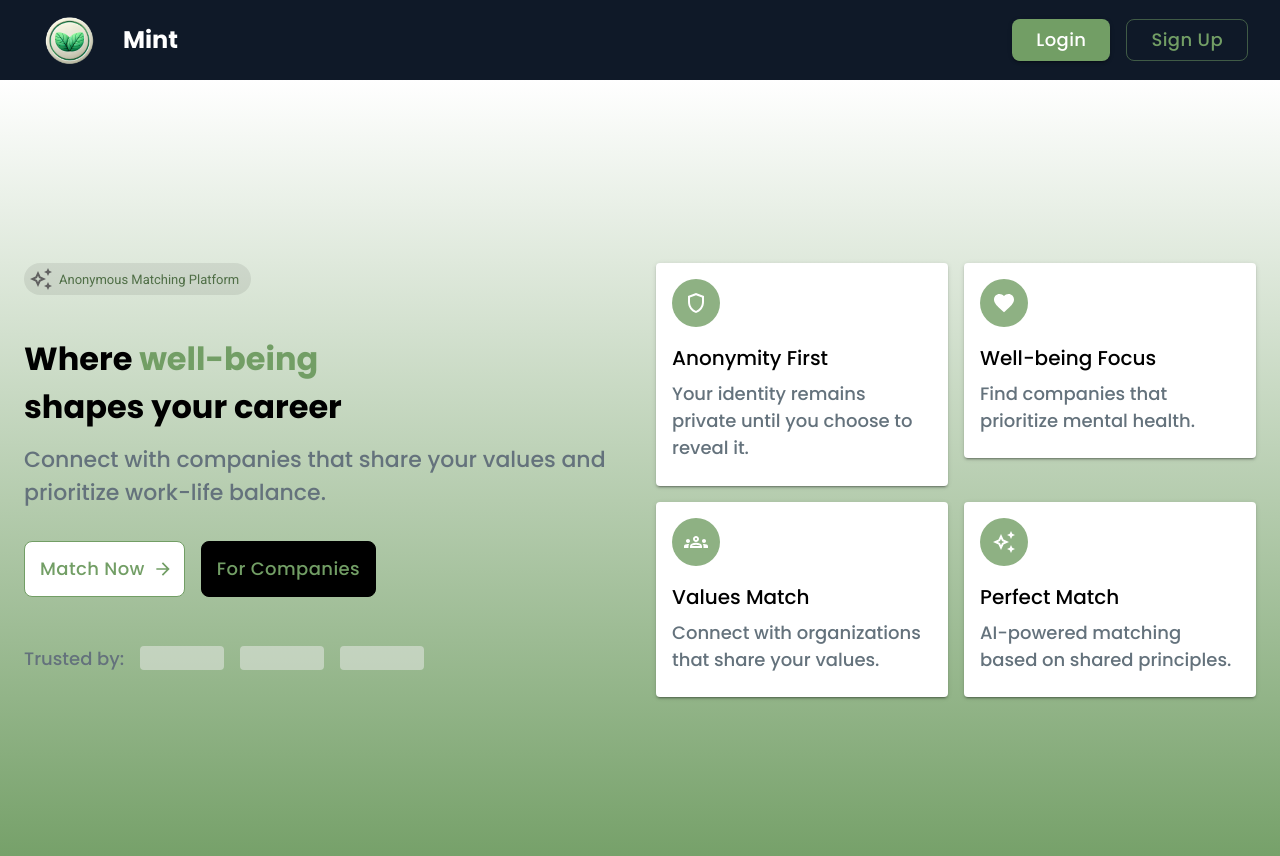
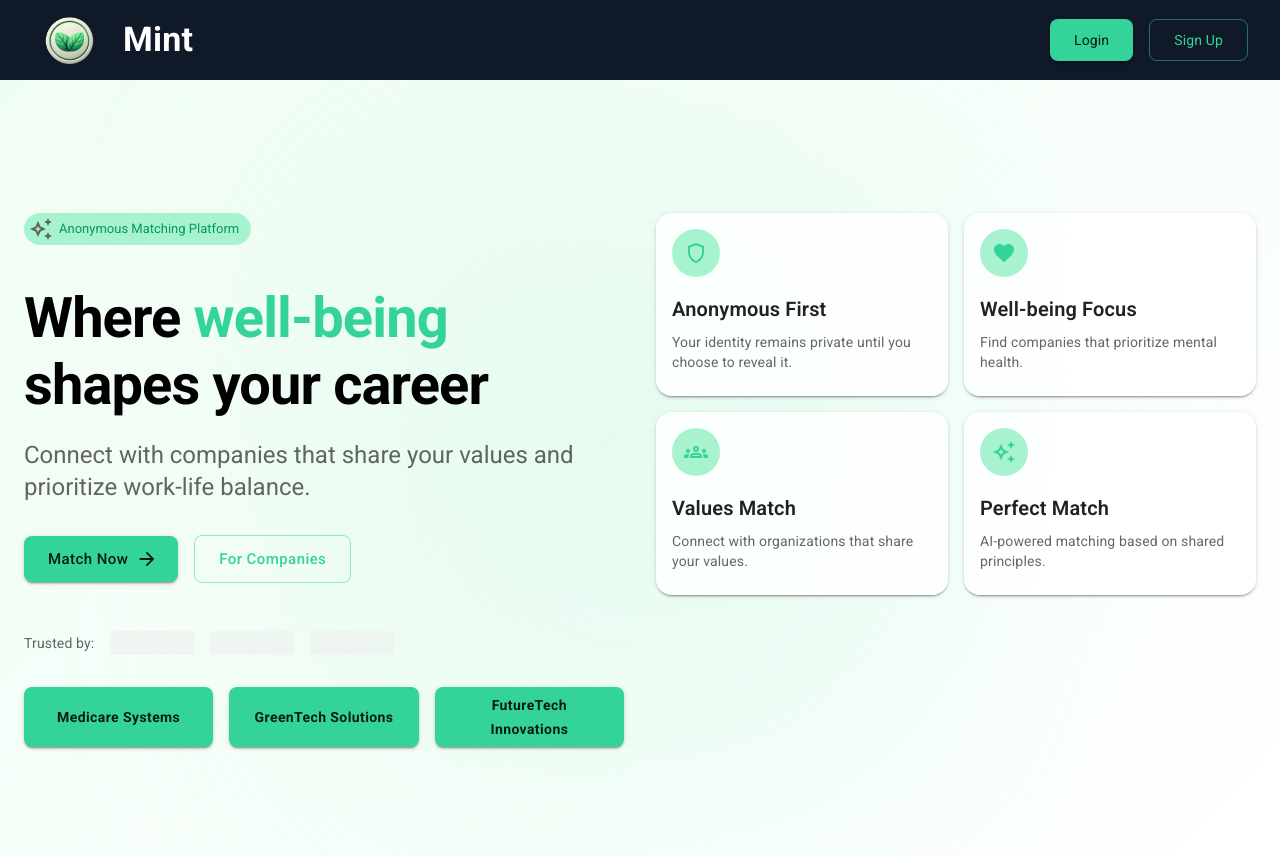
Before and after one commit to J24-Cobalt/front-end, a React (Vite) app: page / in a window 1280 px wide. Shown: the top 856 px of the page. Built offline with nearby package versions, Linux system fonts and the light colour scheme.

Commit message:
fix/smallchange

```diff
--- a/src/features/landingPage/LandingPage.tsx
+++ b/src/features/landingPage/LandingPage.tsx
@@ -1,23 +1,67 @@
 import {
   Box,
+  Button,
   Card,
   CardContent,
   Container,
   Grid,
   Typography,
   ThemeProvider,
+  createTheme,
   Chip,
-} from '@mui/material';
-import Navbar from '@features/navbar/Navbar';
+} from "@mui/material";
+import Navbar from "@features/navbar/Navbar";
 import {
   ShieldOutlined,
   FavoriteOutlined,
   GroupsOutlined,
   AutoAwesomeOutlined,
   ArrowForwardOutlined,
-} from '@mui/icons-material';
-import theme from '../../app/styles/theme';
-import AppButton from '../ui/AppButton';
+} from "@mui/icons-material";
+
+// Create a custom theme with mint colors
+const theme = createTheme({
+  palette: {
+    primary: {
+      main: "#34d399", // emerald-400
+      light: "#a7f3d0", // emerald-200
+      dark: "#059669", // emerald-600
+    },
+    background: {
+      default: "#f0fdf4", // emerald-50
+    },
+  },
+  typography: {
+    h1: {
+      fontSize: "3.5rem",
+      fontWeight: 700,
+      lineHeight: 1.2,
+    },
+    h6: {
+      fontWeight: 600,
+    },
+  },
+  components: {
+    MuiButton: {
+      styleOverrides: {
+        root: {
+          borderRadius: "8px",
+          padding: "10px 24px",
+          textTransform: "none",
+        },
+      },
+    },
+    MuiCard: {
+      styleOverrides: {
+        root: {
+          borderRadius: "16px",
+          background: "rgba(255, 255, 255, 0.8)",
+          backdropFilter: "blur(10px)",
+        },
+      },
+    },
+  },
+});
 
 interface FeatureCardProps {
   icon: React.ElementType;
@@ -32,15 +76,15 @@ const FeatureCard = ({ icon: Icon, title, description }: FeatureCardProps) => (
         sx={{
           width: 48,
           height: 48,
-          borderRadius: '50%',
-          bgcolor: 'primary.light',
-          display: 'flex',
-          alignItems: 'center',
-          justifyContent: 'center',
+          borderRadius: "50%",
+          bgcolor: "primary.light",
+          display: "flex",
+          alignItems: "center",
+          justifyContent: "center",
           mb: 2,
         }}
       >
-        <Icon sx={{ color: 'white' }} />
+        <Icon sx={{ color: "primary.main" }} />
       </Box>
       <Typography variant="h6" gutterBottom>
         {title}
@@ -56,23 +100,24 @@ const LandingPage = () => {
   const features = [
     {
       icon: ShieldOutlined,
-      title: 'Anonymity First',
-      description: 'Your identity remains private until you choose to reveal it.',
+      title: "Anonymous First",
+      description:
+        "Your identity remains private until you choose to reveal it.",
     },
     {
       icon: FavoriteOutlined,
-      title: 'Well-being Focus',
-      description: 'Find companies that prioritize mental health.',
+      title: "Well-being Focus",
+      description: "Find companies that prioritize mental health.",
     },
     {
       icon: GroupsOutlined,
-      title: 'Values Match',
-      description: 'Connect with organizations that share your values.',
+      title: "Values Match",
+      description: "Connect with organizations that share your values.",
     },
     {
       icon: AutoAwesomeOutlined,
-      title: 'Perfect Match',
-      description: 'AI-powered matching based on shared principles.',
+      title: "Perfect Match",
+      description: "AI-powered matching based on shared principles.",
     },
   ];
 
@@ -81,58 +126,30 @@ const LandingPage = () => {
       <Navbar />
       <Box
         sx={{
-          minHeight: '100vh',
-          background: `linear-gradient(360deg, ${theme.palette.primary.main}, white)`,
-          display: 'flex',
-          alignItems: 'center',
-          position: 'relative',
-          overflow: 'hidden',
+          minHeight: "100vh",
+          background: `linear-gradient(135deg, ${theme.palette.background.default}, white)`,
+          display: "flex",
+          alignItems: "center",
+          position: "relative",
+          overflow: "hidden",
         }}
       >
-        {/* Main background blur circle */}
+        {/* Background blur circle */}
         <Box
           sx={{
-            position: 'absolute',
-            top: '50%',
-            left: '50%',
-            transform: 'translate(-50%, -50%)',
-            width: '800px',
-            height: '800px',
+            position: "absolute",
+            top: "50%",
+            left: "50%",
+            transform: "translate(-50%, -50%)",
+            width: "800px",
+            height: "800px",
             background: `radial-gradient(circle, ${theme.palette.primary.light}40, transparent)`,
-            filter: 'blur(100px)',
+            filter: "blur(100px)",
             zIndex: 0,
           }}
         />
 
-        {/* Secondary background circle */}
-        <Box
-          sx={{
-            position: 'absolute',
-            top: '20%',
-            right: '10%',
-            width: '400px',
-            height: '400px',
-            background: `radial-gradient(circle, ${theme.palette.primary.light}30, transparent)`,
-            filter: 'blur(70px)',
-            zIndex: 0,
-          }}
-        />
-
-        {/* Third background circle */}
-        <Box
-          sx={{
-            position: 'absolute',
-            bottom: '10%',
-            left: '5%',
-            width: '300px',
-            height: '300px',
-            background: `radial-gradient(circle, ${theme.palette.primary.light}20, transparent)`,
-            filter: 'blur(60px)',
-            zIndex: 0,
-          }}
-        />
-
-        <Container maxWidth="xl" sx={{ position: 'relative', zIndex: 1 }}>
+        <Container maxWidth="xl" sx={{ position: "relative", zIndex: 1 }}>
           <Grid container spacing={4}>
             {/* Left Column - Hero Content */}
             <Grid item xs={12} md={6}>
@@ -141,61 +158,87 @@ const LandingPage = () => {
                   icon={<AutoAwesomeOutlined />}
                   label="Anonymous Matching Platform"
                   sx={{
-                    bgcolor: `${theme.palette.primary.light}30`,
-                    color: theme.palette.primary.dark,
+                    bgcolor: "primary.light",
+                    color: "primary.dark",
                     mb: 3,
                   }}
                 />
               </Box>
 
               <Typography variant="h1" gutterBottom>
-                Where <Box component="span" sx={{ color: 'primary.main' }}>well-being</Box>
-                <br />shapes your career
+                Where{" "}
+                <Box component="span" sx={{ color: "primary.main" }}>
+                  well-being
+                </Box>
+                <br />
+                shapes your career
               </Typography>
 
               <Typography variant="h5" color="text.secondary" sx={{ mb: 4 }}>
-                Connect with companies that share your values and prioritize work-life balance.
+                Connect with companies that share your values and prioritize
+                work-life balance.
               </Typography>
 
-              <Box sx={{ mb: 6, display: 'flex', gap: 2 }}>
-                <AppButton
-                  variant="outlined"
+              <Box sx={{ mb: 6 }}>
+                <Button
+                  variant="contained"
                   color="primary"
+                  size="large"
                   endIcon={<ArrowForwardOutlined />}
-                  sx={{
-                    bgcolor: 'white',
-                    color: theme.palette.primary.main,
-                    borderColor: theme.palette.primary.main,
-                  }}
+                  sx={{ mr: 2 }}
                 >
                   Match Now
-                </AppButton>
-
-                <AppButton
-                  variant="outlined"
-                  color="primary"
-                  sx={{
-                    bgcolor: 'black',
-                    color: `rgba(${theme.palette.primary.main}, 0.8)`,
-                    borderColor: 'black',
-                  }}
-                >
+                </Button>
+                <Button variant="outlined" color="primary" size="large">
                   For Companies
-                </AppButton>
+                </Button>
               </Box>
 
-              <Box sx={{ display: 'flex', alignItems: 'center', gap: 2 }}>
+              <Box
+                sx={{ display: "flex", alignItems: "center", gap: 2, mb: 4 }}
+              >
                 <Typography variant="body2" color="text.secondary">
                   Trusted by:
                 </Typography>
                 <Grid container spacing={2} sx={{ maxWidth: 300 }}>
                   {[1, 2, 3].map((i) => (
                     <Grid item key={i} xs={4}>
-                      <Box sx={{ height: 24, bgcolor: 'grey.200', borderRadius: 1, opacity: 0.5 }} />
+                      <Box
+                        sx={{
+                          height: 24,
+                          bgcolor: "grey.200",
+                          borderRadius: 1,
+                          opacity: 0.5,
+                        }}
+                      />
                     </Grid>
                   ))}
                 </Grid>
               </Box>
+
+              {/* Company Buttons */}
+              <Grid container spacing={2}>
+                {[
+                  "Medicare Systems",
+                  "GreenTech Solutions",
+                  "FutureTech Innovations",
+                ].map((company, index) => (
+                  <Grid item xs={4} key={index}>
+                    <Button
+                      variant="contained"
+                      color="primary"
+                      fullWidth
+                      sx={{
+                        height: 60,
+                        textAlign: "center",
+                        fontWeight: "bold",
+                      }}
+                    >
+                      {company}
+                    </Button>
+                  </Grid>
+                ))}
+              </Grid>
             </Grid>
 
             {/* Right Column - Feature Cards */}
--- a/src/features/matchingPage/components/AnonymizedCompanyProfile.tsx
+++ b/src/features/matchingPage/components/AnonymizedCompanyProfile.tsx
@@ -77,6 +77,7 @@ export default function AnonymizedCompanyProfile({
                 position: "relative",
                 width: "100%",
                 height: 260,
+                maxHeight: 300,
                 bgcolor: "black",
                 borderRadius: 1,
                 display: "flex",
```
